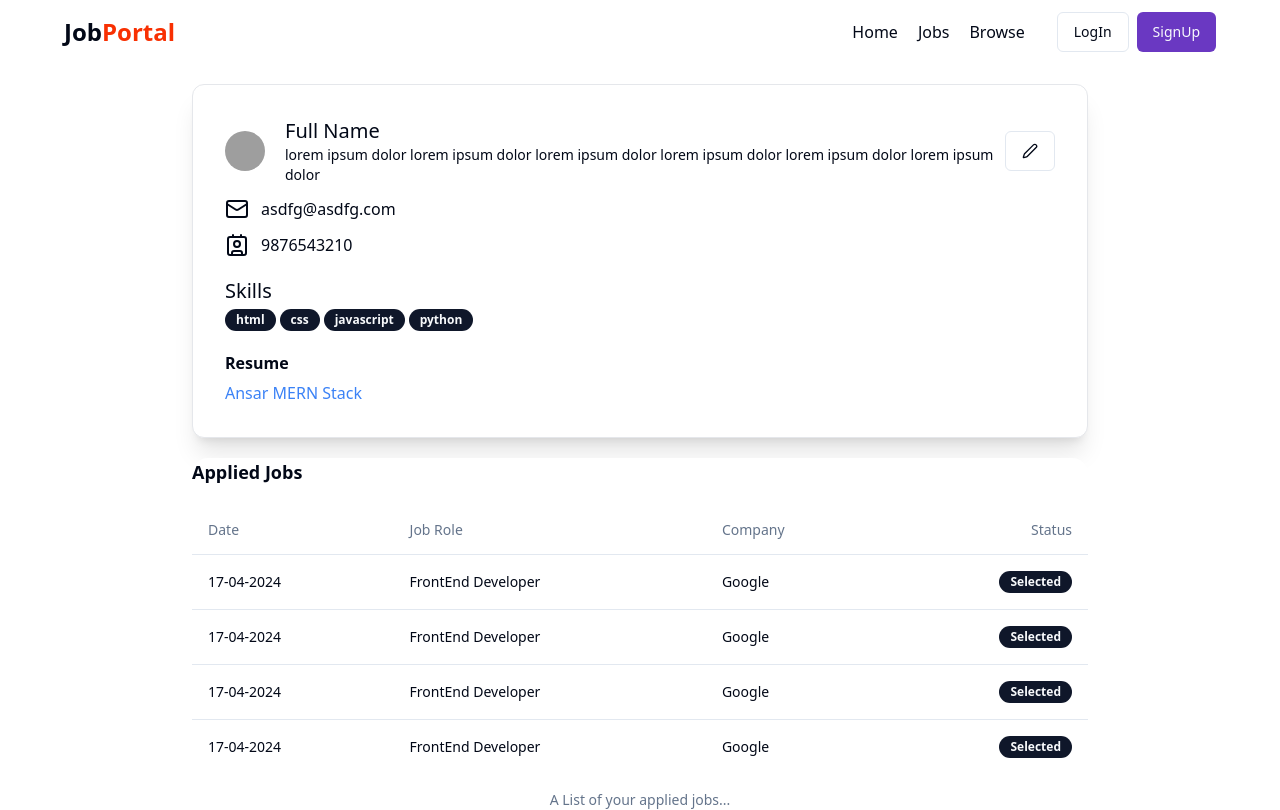
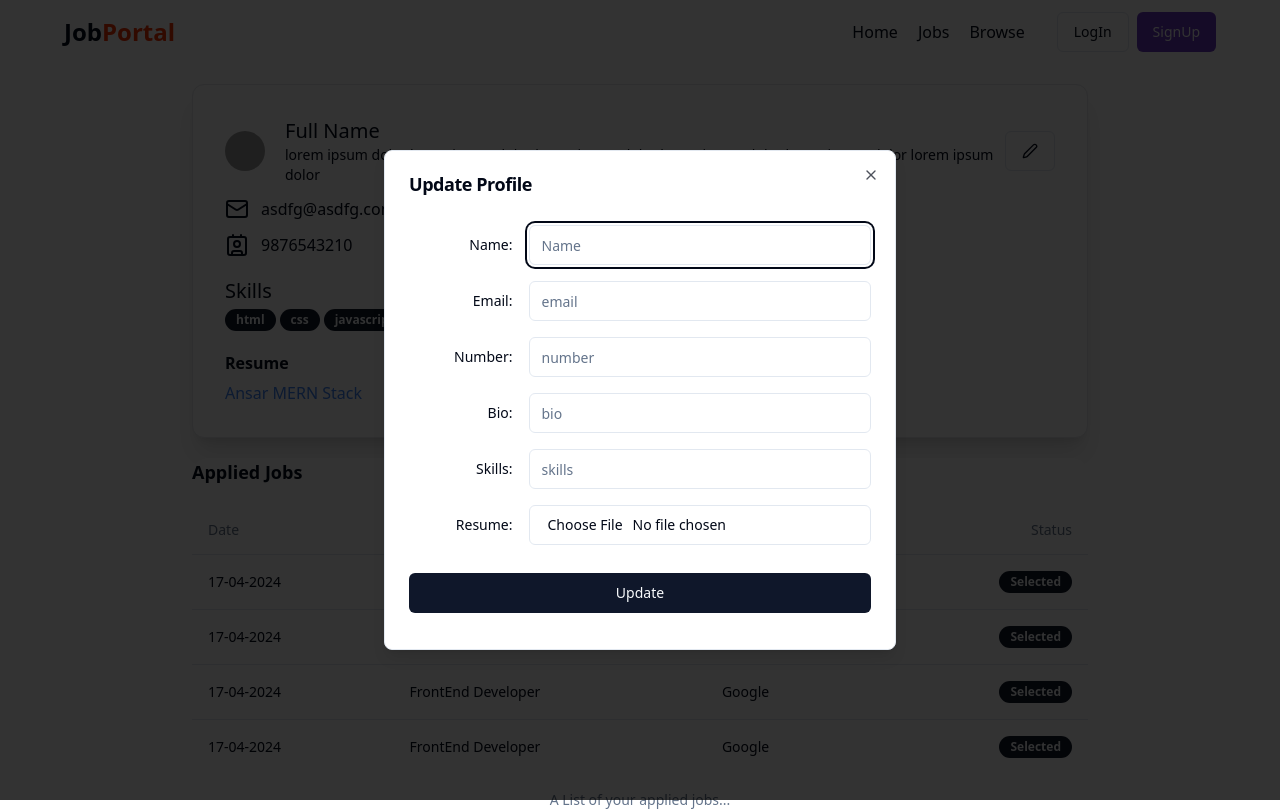
Before and after one commit to MoAnsarMansoorie/job-portal-mern, a React (Vite) app in the folder frontend/: page /profile in a window 1280 px wide. Both pictures are taken after a click on the button 1030 px from the left and 151 px from the top of the page. Built offline with nearby package versions, Linux system fonts and the light colour scheme; grey boxes are pictures that could not be loaded.

Commit message:
created update dialog box

```diff
--- a/frontend/package.json
+++ b/frontend/package.json
@@ -11,6 +11,7 @@
   },
   "dependencies": {
     "@radix-ui/react-avatar": "^1.1.1",
+    "@radix-ui/react-dialog": "^1.1.3",
     "@radix-ui/react-label": "^2.1.0",
     "@radix-ui/react-popover": "^1.1.2",
     "@radix-ui/react-radio-group": "^1.2.1",
--- /dev/null
+++ b/frontend/src/components/sharedComponents/UpdateProfileDialoge.jsx
@@ -0,0 +1,116 @@
+import { useState } from "react";
+import {
+  Dialog,
+  DialogContent,
+  DialogFooter,
+  DialogHeader,
+  DialogTitle,
+} from "../ui/dialog";
+import { Input } from "../ui/input";
+import { Label } from "../ui/label";
+import { Button } from "../ui/button";
+import { Loader2 } from "lucide-react";
+
+const UpdateProfileDialoge = ({ open, setOpen }) => {
+  const [loading, setLoading] = useState(false);
+
+  return (
+    <div>
+      <Dialog open={open}>
+        <DialogContent
+          className="sm:max-w-[425px"
+          onInteractOutside={() => setOpen(false)}
+        >
+          <DialogHeader>
+            <DialogTitle>Update Profile</DialogTitle>
+          </DialogHeader>
+          <form>
+            <div className="grid gap-4 py-4">
+              <div className="grid grid-cols-4 items-center gap-4">
+                <Label htmlFor="name" className="text-right">
+                  Name:
+                </Label>
+                <Input
+                  id="name"
+                  name="name"
+                  className="col-span-3"
+                  placeHolder="Name"
+                />
+              </div>
+              <div className="grid grid-cols-4 items-center gap-4">
+                <Label htmlFor="email" className="text-right">
+                  Email:
+                </Label>
+                <Input
+                  id="email"
+                  name="email"
+                  className="col-span-3"
+                  placeHolder="email"
+                />
+              </div>
+              <div className="grid grid-cols-4 items-center gap-4">
+                <Label htmlFor="number" className="text-right">
+                  Number:
+                </Label>
+                <Input
+                  id="number"
+                  name="number"
+                  className="col-span-3"
+                  placeHolder="number"
+                />
+              </div>
+              <div className="grid grid-cols-4 items-center gap-4">
+                <Label htmlFor="bio" className="text-right">
+                  Bio:
+                </Label>
+                <Input
+                  id="bio"
+                  name="bio"
+                  className="col-span-3"
+                  placeHolder="bio"
+                />
+              </div>
+              <div className="grid grid-cols-4 items-center gap-4">
+                <Label htmlFor="skills" className="text-right">
+                  Skills:
+                </Label>
+                <Input
+                  id="skills"
+                  name="skills"
+                  className="col-span-3"
+                  placeHolder="skills"
+                />
+              </div>
+              <div className="grid grid-cols-4 items-center gap-4">
+                <Label htmlFor="file" className="text-right">
+                  Resume:
+                </Label>
+                <Input
+                  id="file"
+                  name="file"
+                  type="file"
+                  accept="application/pdf"
+                  className="col-span-3"
+                  placeHolder="file"
+                />
+              </div>
+            </div>
+            <DialogFooter>
+              {loading ? (
+                <Button className="w-full cursor-pointer my-3">
+                  {" "}
+                  <Loader2 className="mr-2 h-4 w-4 animate-spin" /> Please
+                  wait...
+                </Button>
+              ) : (
+                <Button className="w-full cursor-pointer my-3">Update</Button>
+              )}
+            </DialogFooter>
+          </form>
+        </DialogContent>
+      </Dialog>
+    </div>
+  );
+};
+
+export default UpdateProfileDialoge;
--- /dev/null
+++ b/frontend/src/components/ui/dialog.jsx
@@ -0,0 +1,94 @@
+import * as React from "react"
+import * as DialogPrimitive from "@radix-ui/react-dialog"
+import { X } from "lucide-react"
+
+import { cn } from "@/lib/utils"
+
+const Dialog = DialogPrimitive.Root
+
+const DialogTrigger = DialogPrimitive.Trigger
+
+const DialogPortal = DialogPrimitive.Portal
+
+const DialogClose = DialogPrimitive.Close
+
+const DialogOverlay = React.forwardRef(({ className, ...props }, ref) => (
+  <DialogPrimitive.Overlay
+    ref={ref}
+    className={cn(
+      "fixed inset-0 z-50 bg-black/80  data-[state=open]:animate-in data-[state=closed]:animate-out data-[state=closed]:fade-out-0 data-[state=open]:fade-in-0",
+      className
+    )}
+    {...props} />
+))
+DialogOverlay.displayName = DialogPrimitive.Overlay.displayName
+
+const DialogContent = React.forwardRef(({ className, children, ...props }, ref) => (
+  <DialogPortal>
+    <DialogOverlay />
+    <DialogPrimitive.Content
+      ref={ref}
+      className={cn(
+        "fixed left-[50%] top-[50%] z-50 grid w-full max-w-lg translate-x-[-50%] translate-y-[-50%] gap-4 border bg-background p-6 shadow-lg duration-200 data-[state=open]:animate-in data-[state=closed]:animate-out data-[state=closed]:fade-out-0 data-[state=open]:fade-in-0 data-[state=closed]:zoom-out-95 data-[state=open]:zoom-in-95 data-[state=closed]:slide-out-to-left-1/2 data-[state=closed]:slide-out-to-top-[48%] data-[state=open]:slide-in-from-left-1/2 data-[state=open]:slide-in-from-top-[48%] sm:rounded-lg",
+        className
+      )}
+      {...props}>
+      {children}
+      <DialogPrimitive.Close
+        className="absolute right-4 top-4 rounded-sm opacity-70 ring-offset-background transition-opacity hover:opacity-100 focus:outline-none focus:ring-2 focus:ring-ring focus:ring-offset-2 disabled:pointer-events-none data-[state=open]:bg-accent data-[state=open]:text-muted-foreground">
+        <X className="h-4 w-4" />
+        <span className="sr-only">Close</span>
+      </DialogPrimitive.Close>
+    </DialogPrimitive.Content>
+  </DialogPortal>
+))
+DialogContent.displayName = DialogPrimitive.Content.displayName
+
+const DialogHeader = ({
+  className,
+  ...props
+}) => (
+  <div
+    className={cn("flex flex-col space-y-1.5 text-center sm:text-left", className)}
+    {...props} />
+)
+DialogHeader.displayName = "DialogHeader"
+
+const DialogFooter = ({
+  className,
+  ...props
+}) => (
+  <div
+    className={cn("flex flex-col-reverse sm:flex-row sm:justify-end sm:space-x-2", className)}
+    {...props} />
+)
+DialogFooter.displayName = "DialogFooter"
+
+const DialogTitle = React.forwardRef(({ className, ...props }, ref) => (
+  <DialogPrimitive.Title
+    ref={ref}
+    className={cn("text-lg font-semibold leading-none tracking-tight", className)}
+    {...props} />
+))
+DialogTitle.displayName = DialogPrimitive.Title.displayName
+
+const DialogDescription = React.forwardRef(({ className, ...props }, ref) => (
+  <DialogPrimitive.Description
+    ref={ref}
+    className={cn("text-sm text-muted-foreground", className)}
+    {...props} />
+))
+DialogDescription.displayName = DialogPrimitive.Description.displayName
+
+export {
+  Dialog,
+  DialogPortal,
+  DialogOverlay,
+  DialogClose,
+  DialogTrigger,
+  DialogContent,
+  DialogHeader,
+  DialogFooter,
+  DialogTitle,
+  DialogDescription,
+}
--- a/frontend/src/pages/Profile.jsx
+++ b/frontend/src/pages/Profile.jsx
@@ -1,14 +1,17 @@
 import AppliedJobTable from "@/components/sharedComponents/AppliedJobTable";
 import Navbar from "@/components/sharedComponents/Navbar";
+import UpdateProfileDialoge from "@/components/sharedComponents/UpdateProfileDialoge";
 import { Avatar, AvatarImage } from "@/components/ui/avatar";
 import { Badge } from "@/components/ui/badge";
 import { Button } from "@/components/ui/button";
 import { Label } from "@/components/ui/label";
 import { Contact, Mail, Pen } from "lucide-react";
+import { useState } from "react";
 
 const skills = ["html", "css", "javascript", "python"];
 
 const Profile = () => {
+  const [open, setOpen] = useState(false)
   const isResume = true;
   return (
     <div>
@@ -27,7 +30,7 @@
               </p>
             </div>
           </div>
-          <Button className="text-right" variant="outline">
+          <Button onClick={() => setOpen(true)} className="text-right" variant="outline">
             <Pen />
           </Button>
         </div>
@@ -71,6 +74,7 @@
         {/* Applied Job Table   */}
         <AppliedJobTable />
       </div>
+      <UpdateProfileDialoge open={open} setOpen={setOpen} />
     </div>
   );
 };
```
Also changed, not shown: 1 other file (tests, documents, lock files or other folders).
